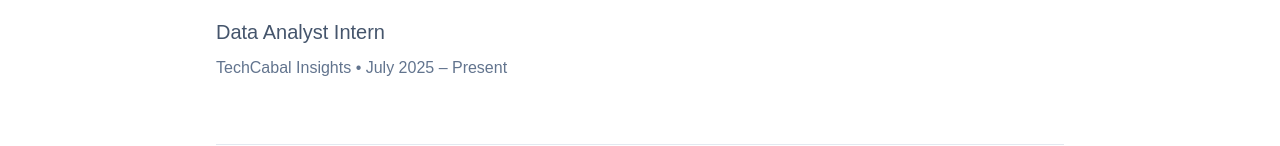
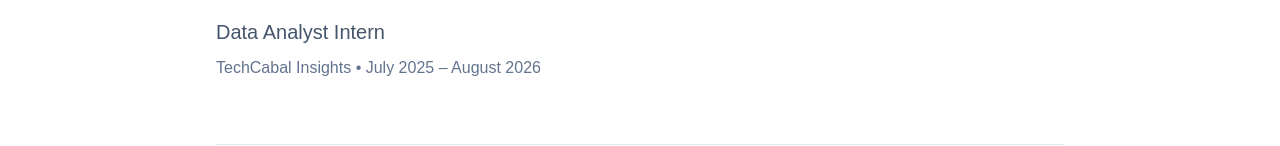
Before and after one commit to success222/portfolio, a Next.js app: page /experience/big-cabal-media in a window 1280 px wide. Shown: the part 221-367 px from the top of the page. Built offline with nearby package versions, Linux system fonts and the light colour scheme.

Commit message:
updated portfolio

```diff
--- a/data/experience.ts
+++ b/data/experience.ts
@@ -10,7 +10,7 @@ export const experiences = [
 
     team: "TechCabal Insights",
 
-    duration: "July 2025 – Present",
+    duration: "July 2025 – August 2026",
 
     summary:
       "Conduct market research and data analysis for TechCabal Insights, producing evidence-based reports and articles on healthcare and emerging technology sectors.",
```
